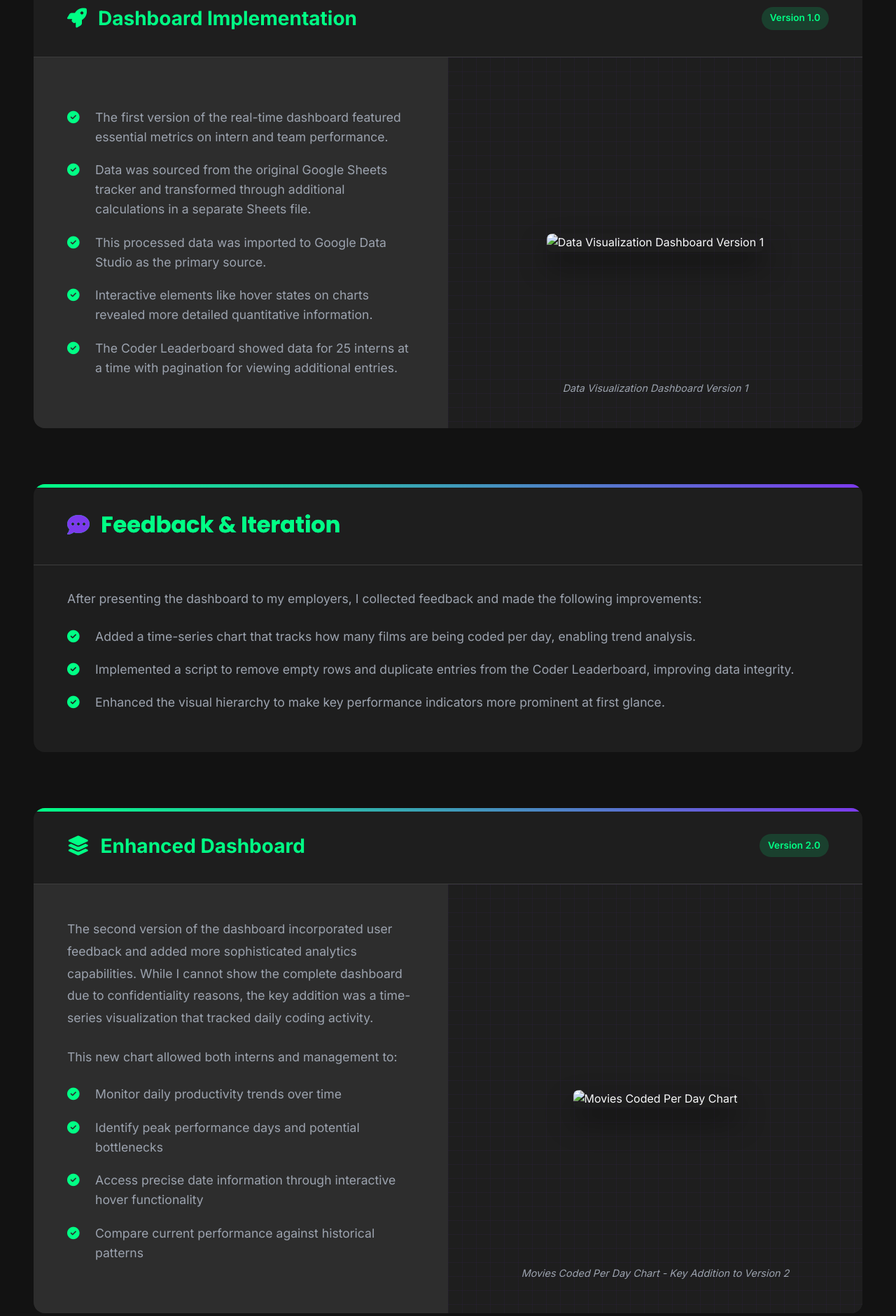
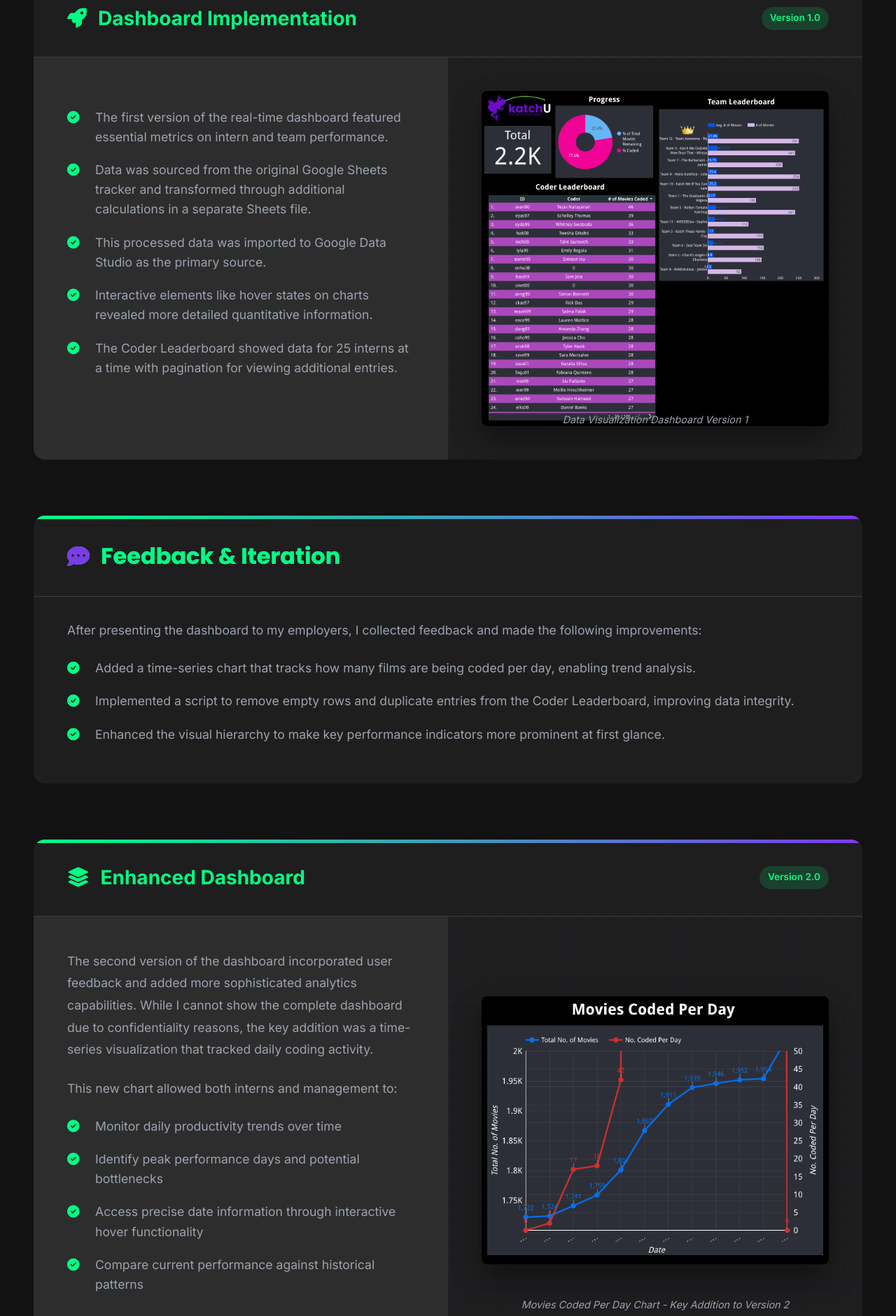
Before and after one commit to milk-droid/katch-data-viz, a plain HTML site: page index.html in a window 1280 px wide. Shown: the part 5300-7181 px from the top of the page at 70% size. Drawn offline with Linux system fonts and the light colour scheme.

Commit message:
Update index.html

```diff
--- a/index.html
+++ b/index.html
@@ -1181,7 +1181,7 @@
                     </div>
 
                     <div class="dashboard-image-wrapper">
-                        <img src="/api/placeholder/600/450" alt="Data Visualization Dashboard Version 1" class="dashboard-image" />
+                        <img src="v1.png" alt="Data Visualization Dashboard Version 1" class="dashboard-image" />
                         <p class="dashboard-caption">Data Visualization Dashboard Version 1</p>
                     </div>
                 </div>
@@ -1223,7 +1223,7 @@
                     </div>
 
                     <div class="dashboard-image-wrapper">
-                        <img src="/api/placeholder/600/450" alt="Movies Coded Per Day Chart" class="dashboard-image" />
+                        <img src="v2_addition.png" alt="Movies Coded Per Day Chart" class="dashboard-image" />
                         <p class="dashboard-caption">Movies Coded Per Day Chart - Key Addition to Version 2</p>
                     </div>
                 </div>
```
